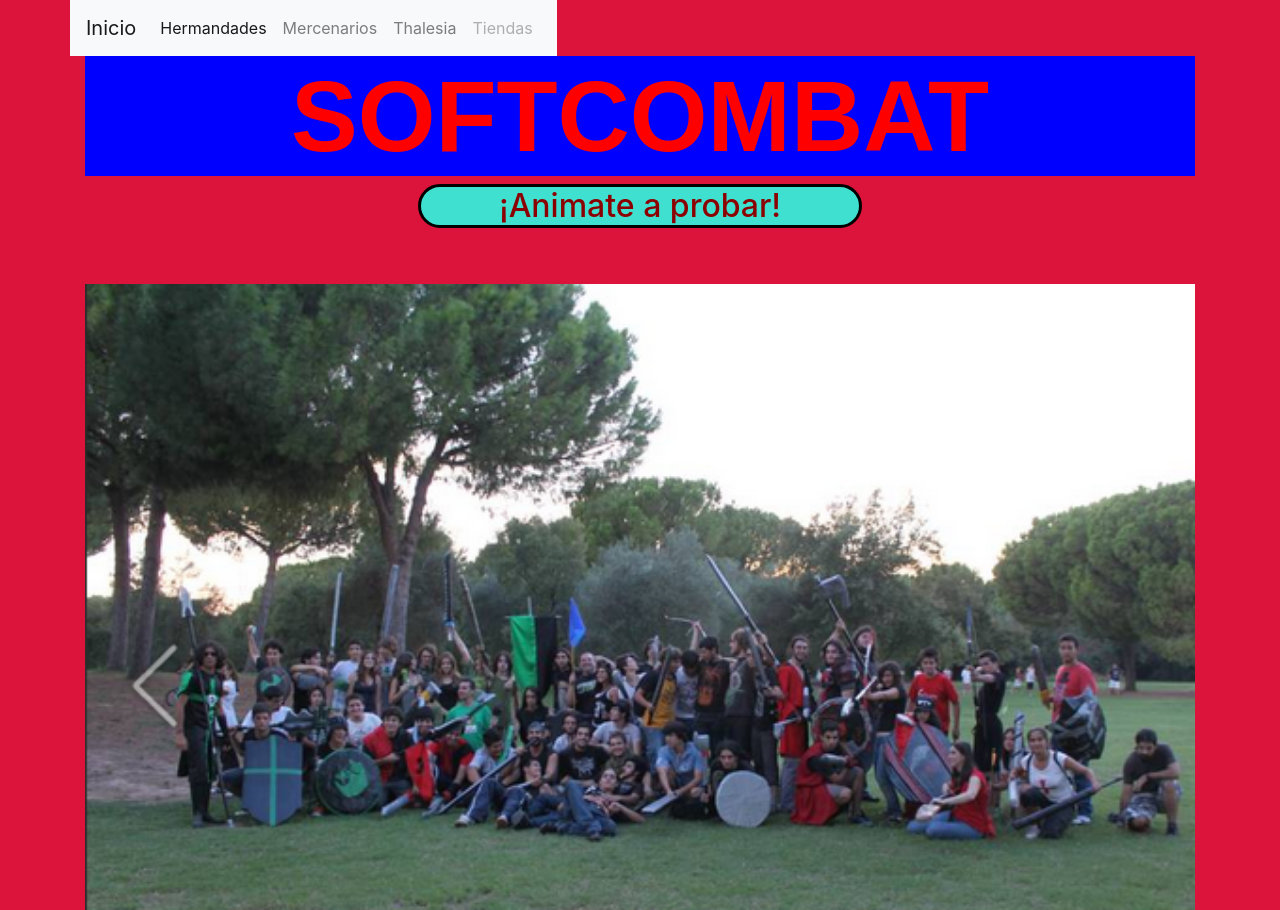
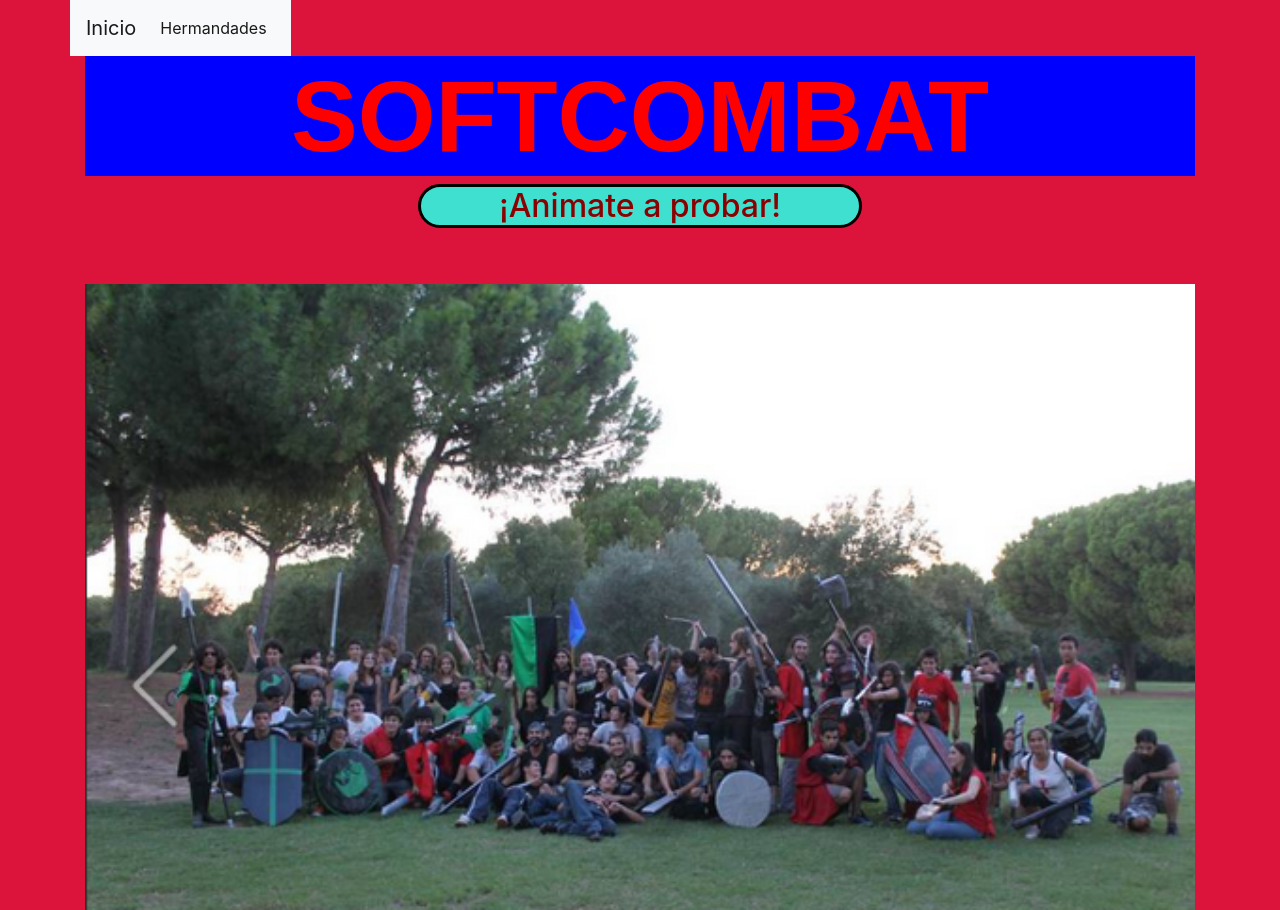
Before and after one commit to Nadva/softcombat, a plain HTML site: page index.html in a window 1280 px wide. Shown: the top 910 px of the page. Drawn offline with nearby package versions, Linux system fonts and the light colour scheme.

Commit message:
cambios2

```diff
--- a/index.html
+++ b/index.html
@@ -28,9 +28,7 @@
                         <div class="collapse navbar-collapse" id="navbarNavAltMarkup">
                           <div class="navbar-nav">
                             <a class="nav-item nav-link active" href="hermandade.html">Hermandades <span class="sr-only">(current)</span></a>
-                            <a class="nav-item nav-link" href="#">Mercenarios</a>
-                            <a class="nav-item nav-link" href="#">Thalesia</a>
-                            <a class="nav-item nav-link disabled" href="#" tabindex="-1" aria-disabled="true">Tiendas</a>
+
                           </div>
                         </div>
                       </nav>
```
Also changed, not shown: hermandade.html (+1 -3 lines).
